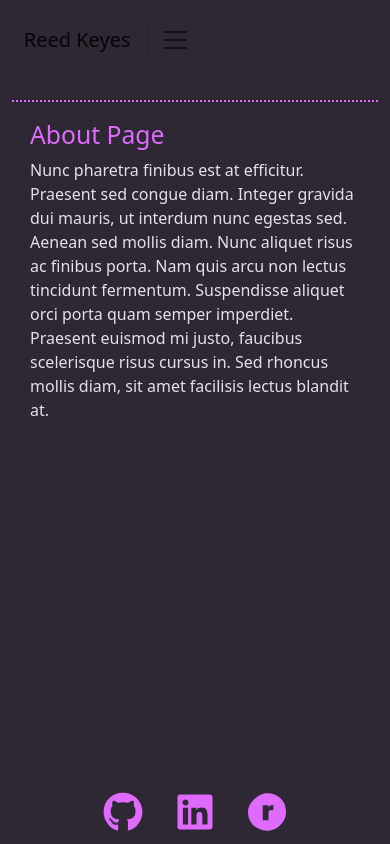
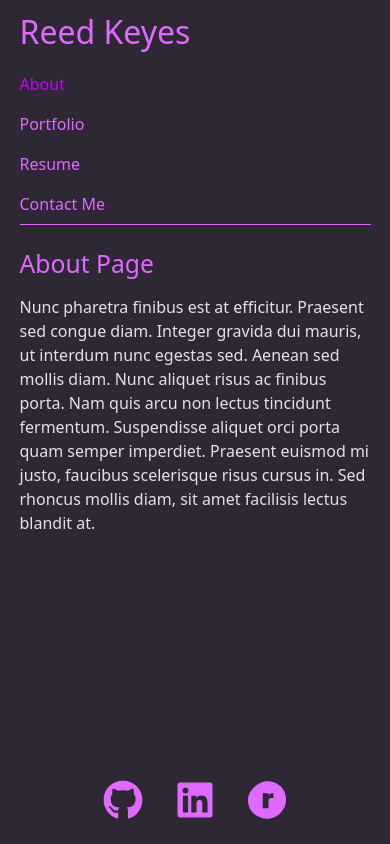
Before and after one commit to rbkeyes/rbk-react-portfolio, a React (Create React App) app: page / in a window 390 px wide. Built offline with nearby package versions, Linux system fonts and the light colour scheme.

Commit message:
fixed navbar and adjusted responsiveness

```diff
--- a/src/components/Nav.js
+++ b/src/components/Nav.js
@@ -6,12 +6,17 @@ import Navbar from 'react-bootstrap/Navbar';
 
 function PageNav({ currentPage, handlePageChange }) {
   return (
-    <Navbar expand="lg">
-      <Container>
-        <Navbar.Brand href="#about">Reed Keyes</Navbar.Brand>
-        <Navbar.Toggle aria-controls="basic-navbar-nav" />
-        <Navbar.Collapse id="basic-navbar-nav">
-          <Nav className="me-auto">
+    <Navbar variant="dark" className="format-nav" expand="lg">
+      <Container fluid>
+        <Navbar.Brand href="#about">
+          <h1>Reed Keyes</h1>
+          </Navbar.Brand>
+        {/* <Navbar.Toggle aria-controls="basic-navbar-nav" /> */}
+        {/* <Navbar.Collapse
+        // className="underline"
+        id="basic-navbar-nav"
+        > */}
+          <Nav className="underline justify-content-end">
             <Nav.Link
               href='#about'
               onClick={() => handlePageChange('About')}
@@ -37,7 +42,7 @@ function PageNav({ currentPage, handlePageChange }) {
             >Contact Me
             </Nav.Link>
           </Nav>
-        </Navbar.Collapse>
+        {/* </Navbar.Collapse> */}
       </Container>
     </Navbar>
   );
--- a/src/components/pages/ContactForm.js
+++ b/src/components/pages/ContactForm.js
@@ -1,7 +1,4 @@
 import React, { useState } from 'react';
-import { IconContext } from 'react-icons';
-import { FaPhone } from 'react-icons/fa';
-import { GoMail } from "react-icons/go";
 
 function ContactForm() {
   // useState variables for name, email, and form message
@@ -49,11 +46,13 @@ function ContactForm() {
       "height": "10rem",
     },
     contactDiv: {
-      "margin": "3rem"
+      "margin-top": "1rem"
     },
     contactInfo: {
-      "padding": "1rem",
-      "display": "inline-block",
+      // "margin": "1rem",
+      "display": "inline",
+      "color": "var(--light-bright"
+      // "width": "6rem",
     }
   };
 
@@ -102,18 +101,17 @@ function ContactForm() {
           <button type="submit" className="btn mt-3" id="submit-button">Submit</button>
         </form>
       </div>
-      <div className="d-flex justify-content-center align-items-center">
+      <div className="contact-info d-flex justify-content-center align-items-center">
         <div style={styles.contactDiv}>
-        <IconContext.Provider value={{ className: "footer-icons", size: "1.5rem" }}>
-        <FaPhone />
-              <h5 style={styles.contactInfo}> 650-400-2394</h5>
-        </IconContext.Provider>
+          <p style={styles.contactInfo}> phone: 650-400-2394
+          </p>
         </div>
-        <div style={styles.contactDiv}>
-        <IconContext.Provider value={{ className: "footer-icons", size: "2rem" }}>
-        <GoMail />
-              <h5 style={styles.contactInfo}> rbkeyes@gmail.com</h5>
-        </IconContext.Provider>
+        <div className="hover" style={styles.contactDiv}>
+          <p style={styles.contactInfo}>
+            <a href="mailto: #">
+              email: rbkeyes@gmail.com
+            </a>
+          </p>
         </div>
       </div>
     </main >
--- a/src/styles/style.css
+++ b/src/styles/style.css
@@ -8,75 +8,89 @@
     --light-bright: rgb(223, 106, 255);
 
 }
+
 #root {
     display: flex;
     flex-direction: column;
+    justify-content: flex-start;
     background-color: var(--dark);
     min-height: 100vh;
-    padding: 3%;
     box-sizing: border-box;
     min-height: 100vh;
 }
 
-header {
-    display: flex;
-    align-items: center;
+nav {
+    width: 100vw;
+    /* padding: 2% 5%!important; */
+    margin-left: 0!important;
+    margin-right: 0!important;
+}
+
+div.container-fluid {
+    width: 100vw;
+    padding: 0!important;
+    margin: 0 5%;
     justify-content: space-between;
-    padding-bottom: 2rem;
-    color: var(--light-bright);
-    border-bottom: dotted var(--light-bright) 2px;
 }
 
 h1 {
-    font-size: 4rem;
-    padding: 0.5rem 1rem;
+    color: var(--light-bright);
+    font-size: 3rem;
 }
 
 a {
     text-decoration: none;
+    color: var(--light-bright)
 }
 
-.bs.navbar-color {
-    color: var(--light-bright)!important;
-}
-
-a.nav-link, svg.footer-icons {
+a.nav-link,
+svg.footer-icons {
     color: var(--light-bright);
 }
 
-a.nav-link:hover, .nav-link.active, .navbar-nav, svg.footer-icons:hover, svg.footer-icons:focus {
-    color: var(--bright)!important;
+h1:hover,
+a:hover,
+.nav-link.active,
+.navbar-nav,
+svg.footer-icons:hover,
+svg.footer-icons:focus {
+    color: var(--bright) !important;
+}
+
+.underline {
+    border-bottom: solid 1px var(--light-bright);
+    width: 100%;
+}
+
+h2, h5 {
+    color: var(--light-bright);
 }
 
 main {
-    margin: 5%;
-    align-items: center;
-
-}
-
-h2, h4, h5, h6 {
-    color: var(--light-bright);
-    /* margin-bottom: */
+    margin: 1rem 5%!important;
 }
 
 p {
     color: var(--light);
+    margin-top: 1rem;
 }
 
-    .card {
-        margin: 1rem;
-        background-color: var(--accent)
+.card {
+    margin: 1rem;
+    background-color: var(--accent)
 }
 
 div.card-img-overlay {
-    background-color:rgb(45, 40, 52, .75)
+    background-color: rgb(45, 40, 52, .75)
 }
 
-a.card-link, .card-title {
+a.card-link,
+.card-title {
     color: var(--light);
 }
 
-.card-title:hover, a.card-link:hover {
+.card-title:hover,
+a.card-link:hover {
     color: var(--accent)
 }
 
@@ -103,3 +117,36 @@ button.btn:hover {
     background-color: var(--bright);
     color: var(--dark)
 }
+
+footer {
+    margin-bottom: 1.5rem;
+}
+
+/* media queries */
+@media only screen and (max-width: 992px) {
+    .nav-link, .nav-link.active {
+        padding-bottom: 1rem 0;
+    }
+    .contact-info {
+        flex-direction: column;
+
+    }
+
+
+}
+
+/* media queries */
+@media only screen and (max-width: 600px) {
+    h1 {
+        font-size: 2rem;
+    }
+    .nav-link, .nav-link.active {
+        padding-bottom: 0.5rem 0;
+    }
+    h5 {
+        font-size: 1rem;
+    }
+    form.contact-form {
+        width: 100%
+    }
+}
```
Also changed, not shown: 2 other files (tests, documents, lock files or other folders).
